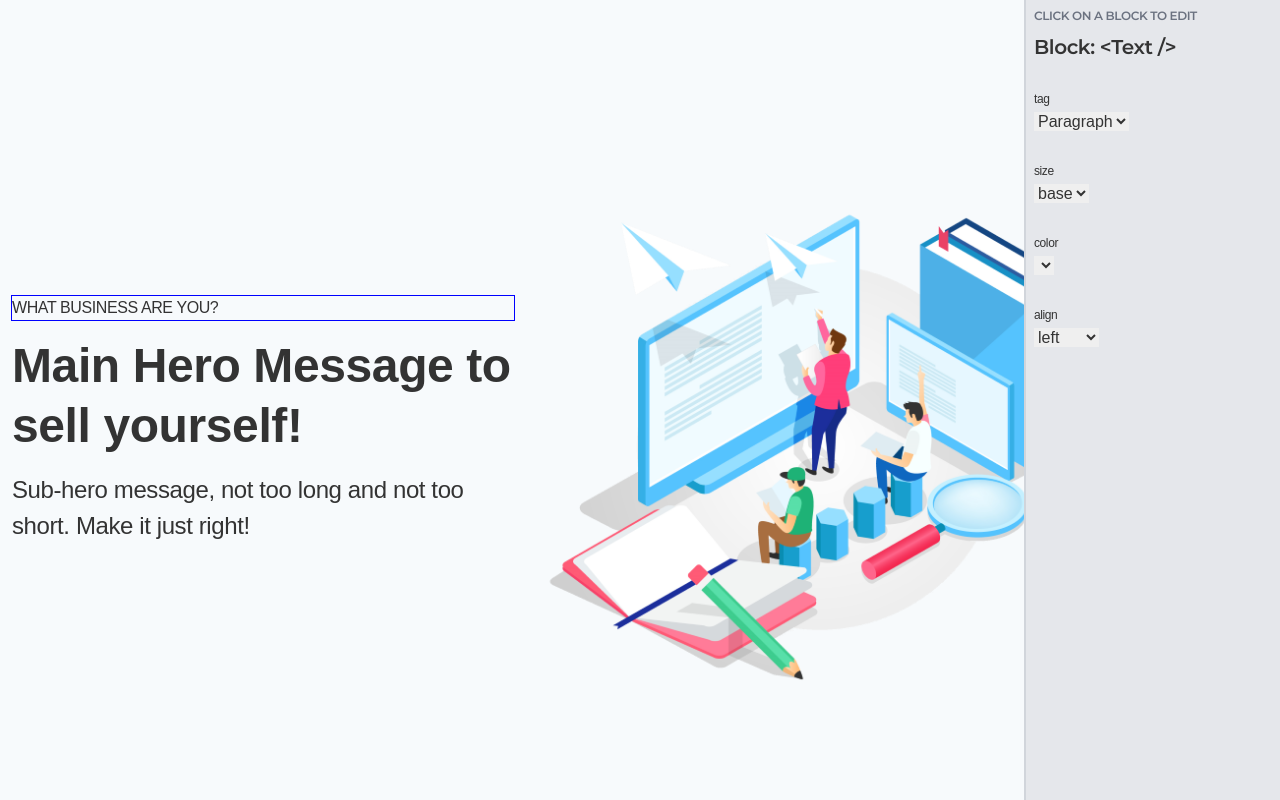
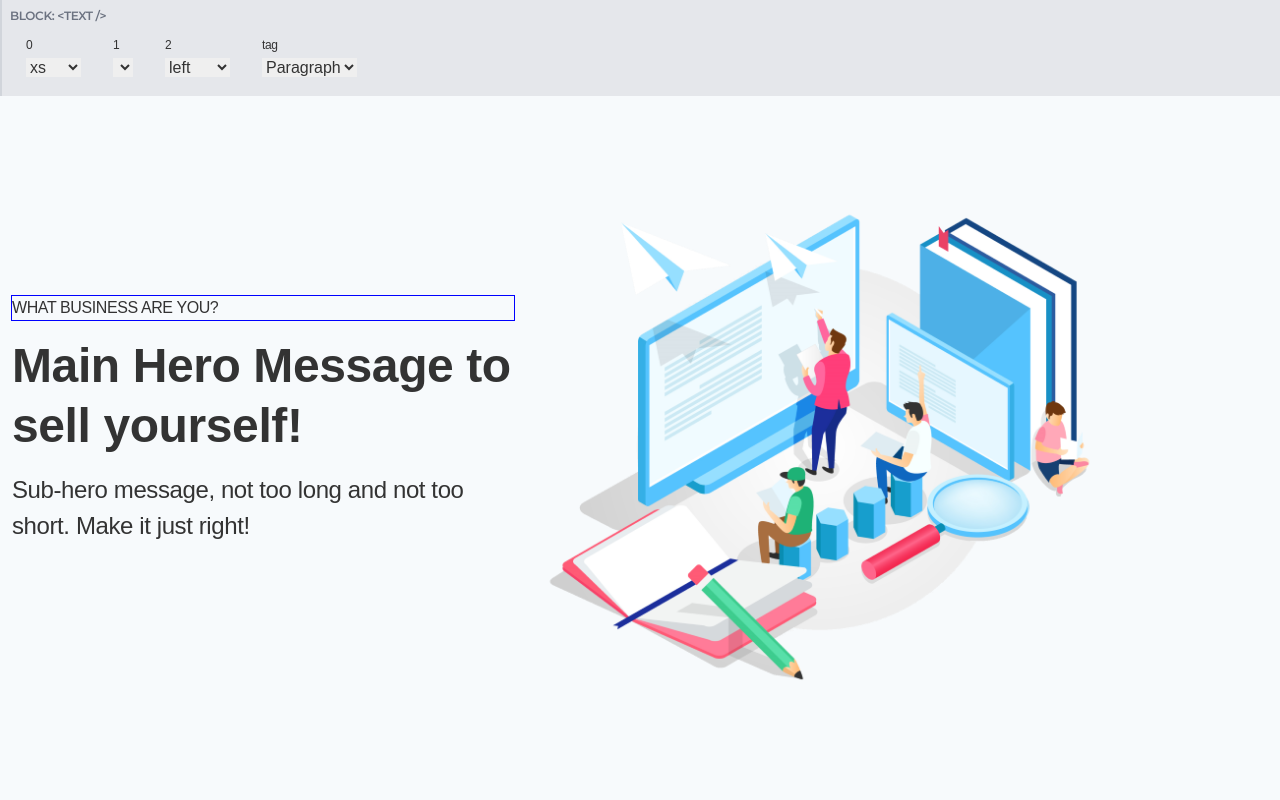
Before and after one commit to VikingDadMedic/nocodo, a React (Create React App) app in the folder webapp/: page /nocodo in a window 1280 px wide. Both pictures are taken after a click on the element "WHAT BUSINESS ARE YOU?". Built offline with nearby package versions, Linux system fonts and the light colour scheme; a web font is replaced by a local one.

Commit message:
(task) Admin Block editor strip changed to top and full width (task) class name based style controls added

```diff
--- a/webapp/src/components/Admin/BlockEditor.js
+++ b/webapp/src/components/Admin/BlockEditor.js
@@ -5,12 +5,29 @@ import useAdmin from "services/stores/admin";
 import Select from "components/Form/Select";
 import { useEffect, useState } from "react";
 import shallow from "zustand/shallow";
+import { classBasedStyleControls } from "./classBasedStyleControls";
 
-const Controls = ({ propertyControls, formData, onChange }) => {
+const Controls = ({
+  propertyControls,
+  formData,
+  onChange,
+  allowedClassBasedStyleControls = undefined,
+}) => {
   const controls = [];
+  let allControls = {
+    ...propertyControls,
+  };
+  if (!!allowedClassBasedStyleControls) {
+    allControls = {
+      ...allControls,
+      ...allowedClassBasedStyleControls.map((x) =>
+        x in classBasedStyleControls ? classBasedStyleControls[x] : undefined
+      ),
+    };
+  }
 
-  for (const x of Object.keys(propertyControls)) {
-    const definition = propertyControls[x];
+  for (const x of Object.keys(allControls)) {
+    const definition = allControls[x];
     if (definition["type"] === ControlType.Enum) {
       const options = definition["options"].reduce(
         (acc, item, i) => [
@@ -30,7 +47,7 @@ const Controls = ({ propertyControls, formData, onChange }) => {
       const getLabel = (row) => row.label;
 
       controls.push(
-        <div key={`ctrl-${x}`} className="my-6">
+        <div key={`ctrl-${x}`} className="inline-block mx-4">
           <Select
             label={x}
             name={x}
@@ -84,15 +101,20 @@ const BlockEditor = () => {
 
   return (
     <>
-      <h3 className="font-semibold text-xl leading-normal">
+      <h6 className="mb-2 text-xs uppercase font-semibold text-gray-500">
         Block: &lt;{currentBlockType} /&gt;
-      </h3>
+      </h6>
 
-      <Controls
-        propertyControls={componentItem.propertyControls}
-        formData={formData}
-        onChange={handleChange}
-      />
+      <div className="flex">
+        <Controls
+          allowedClassBasedStyleControls={
+            componentItem.allowedClassBasedStyleControls
+          }
+          propertyControls={componentItem.propertyControls}
+          formData={formData}
+          onChange={handleChange}
+        />
+      </div>
     </>
   );
 };
--- /dev/null
+++ b/webapp/src/components/Admin/classBasedStyleControls.js
@@ -0,0 +1,32 @@
+import { ControlType } from "property-controls";
+
+export const classBasedStyleControls = {
+  fontSize: {
+    type: ControlType.Enum,
+    options: [
+      "xs",
+      "sm",
+      "base",
+      "lg",
+      "xl",
+      "2xl",
+      "3xl",
+      "4xl",
+      "5xl",
+      "6xl",
+      "7xl",
+      "8xl",
+      "9xl",
+    ],
+  },
+
+  color: {
+    type: ControlType.Enum,
+    options: [],
+  },
+
+  textAlign: {
+    type: ControlType.Enum,
+    options: ["left", "center", "right", "justify"],
+  },
+};
--- a/webapp/src/components/Content/Text.js
+++ b/webapp/src/components/Content/Text.js
@@ -3,7 +3,7 @@ import { createElement } from "react";
 const Text = ({
   tag = "p",
   className = undefined,
-  size = undefined,
+  fontSize = undefined,
   color = undefined,
   align = undefined,
   text = undefined,
@@ -16,8 +16,8 @@ const Text = ({
     return null;
   }
   let innerClassName = className || "";
-  if (!!size) {
-    innerClassName = `${innerClassName} text-${size}`;
+  if (!!fontSize) {
+    innerClassName = `${innerClassName} text-${fontSize}`;
   }
   if (!!color) {
     innerClassName = `${innerClassName} text-${color}`;
--- a/webapp/src/components/list.js
+++ b/webapp/src/components/list.js
@@ -17,6 +17,7 @@ const componentsList = [
     name: "Text",
     help: "A Text block can format and display text from CMS or user input.",
     component: loadable(() => import("components/Content/Text")),
+    allowedClassBasedStyleControls: ["fontSize", "color", "textAlign"],
     propertyControls: {
       tag: {
         type: ControlType.Enum,
@@ -31,32 +32,6 @@ const componentsList = [
           "Paragraph",
         ],
       },
-      size: {
-        type: ControlType.Enum,
-        options: [
-          "xs",
-          "sm",
-          "base",
-          "lg",
-          "xl",
-          "2xl",
-          "3xl",
-          "4xl",
-          "5xl",
-          "6xl",
-          "7xl",
-          "8xl",
-          "9xl",
-        ],
-      },
-      color: {
-        type: ControlType.Enum,
-        options: [],
-      },
-      align: {
-        type: ControlType.Enum,
-        options: ["left", "center", "right", "justify"],
-      },
     },
   },
   {
@@ -69,7 +44,7 @@ const componentsList = [
         defaultProps: [
           {
             tag: "p",
-            size: "base",
+            fontSize: "base",
             className: "uppercase tracking-loose w-full",
             children: "What business are you?",
           },
@@ -81,7 +56,7 @@ const componentsList = [
         defaultProps: [
           {
             tag: "h1",
-            size: "5xl",
+            fontSize: "5xl",
             className: "my-4 font-bold leading-tight",
             children: "Main Hero Message to sell yourself!",
           },
@@ -93,7 +68,7 @@ const componentsList = [
         defaultProps: [
           {
             tag: "p",
-            size: "2xl",
+            fontSize: "2xl",
             className: "leading-normal mb-8",
             children:
               "Sub-hero message, not too long and not too short. Make it just right!",
--- a/webapp/src/screens/Admin/index.js
+++ b/webapp/src/screens/Admin/index.js
@@ -9,12 +9,14 @@ const Sidebar = () => {
   const currentBlockType = useAdmin((state) => state.currentBlockType);
 
   return (
-    <div className="fixed z-50 top-0 right-0 h-screen w-64 bg-gray-200 border-l-2 border-gray-300 p-2">
-      <h6 className="mb-2 text-xs uppercase font-semibold text-gray-500">
-        Click on a Block to edit
-      </h6>
-
-      {!!currentBlockType && <BlockEditor />}
+    <div className="fixed z-50 top-0 left-0 h-24 w-full bg-gray-200 border-l-2 border-gray-300 p-2">
+      {!!currentBlockType ? (
+        <BlockEditor />
+      ) : (
+        <h6 className="mb-2 text-xs uppercase font-semibold text-gray-500">
+          Click on a Block to edit
+        </h6>
+      )}
     </div>
   );
 };
```
Also changed, not shown: webapp/src/components/Content/Hero2.js (added, +40 -0 lines).
